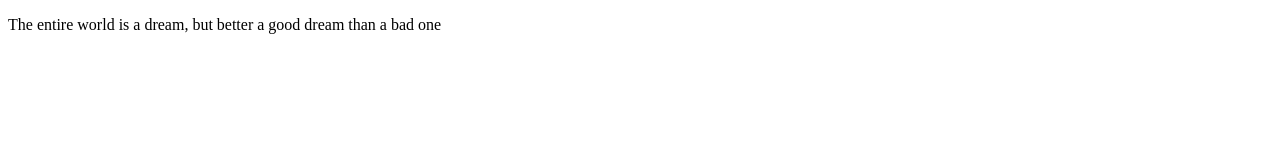
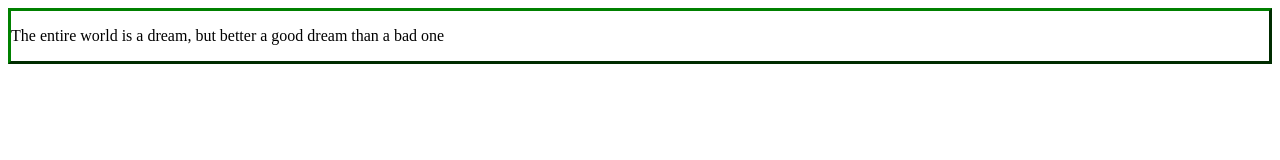
Before and after one commit to roshalummoottil/Intro-to-Web-Languages-Exercises, a plain HTML site: page Exercise 3/index.html in a window 1280 px wide. Drawn offline with Linux system fonts and the light colour scheme.

Commit message:
assignment

```diff
--- a/Exercise 3/index.html
+++ b/Exercise 3/index.html
@@ -1,8 +1,8 @@
 <!DOCTYPE html>
 <html lang="en">
     <head>
-        <style media = "all">
-           div {border-color: green;}
+        <style>
+           div {border: 3px outset green;}
         </style>
      </head>
      <body>
```
Also changed, not shown: Exercise 6/index.html (+1 -1 lines).
